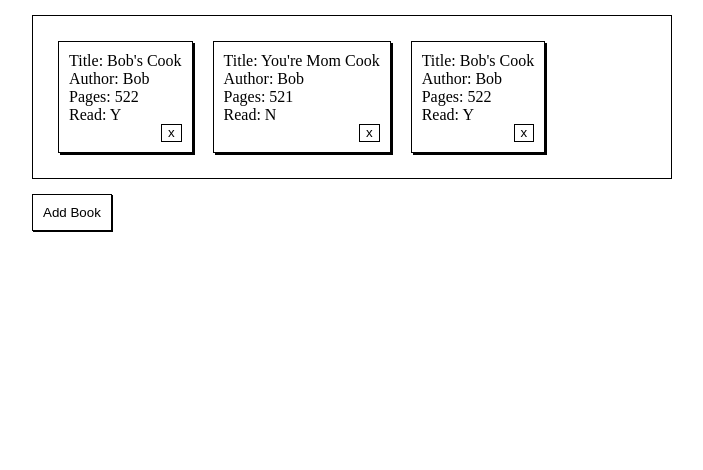
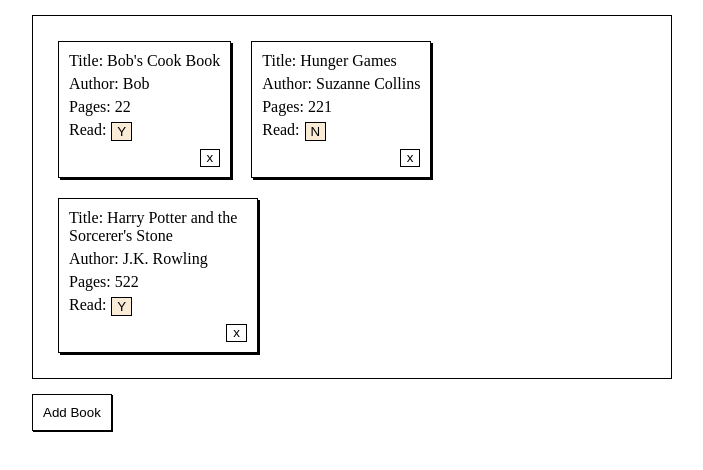
Before and after one commit to RichardGabelman/library, a plain HTML site: page index.html in a window 1280 px wide. Shown: the whole page, without its empty margins (288-991 px from the left). Drawn offline with Linux system fonts and the light colour scheme.

Commit message:
Add ability to toggle read status

```diff
--- a/script.js
+++ b/script.js
@@ -48,15 +48,23 @@ function displayLibrary() {
     pages.textContent = "Pages: " + myLibrary[i].pages;
     card.appendChild(pages);
 
+    const readLine = document.createElement("div");
+    readLine.classList.add('readLine');
     const read = document.createElement("div");
-    let readStatus;
+    read.textContent = "Read: ";
+
+    const readBtn = document.createElement("button");
+    readBtn.classList.add("readBtn");
+    readBtn.setAttribute("data-index", i);
     if (myLibrary[i].read) {
-      readStatus = "Y";
+      readBtn.textContent = "Y";
     } else {
-      readStatus = "N";
+      readBtn.textContent = "N";
     }
-    read.textContent = "Read: " + readStatus;
-    card.appendChild(read);
+    readLine.appendChild(read);
+    readLine.appendChild(readBtn);
+
+    card.appendChild(readLine);
 
     const btn = document.createElement("button");
     btn.classList.add("remove");
@@ -98,10 +106,14 @@ function someListener(event) {
     myLibrary.splice(element.getAttribute("data-index"), 1);
     displayLibrary();
   }
+  if (element.classList.contains("readBtn")) {
+    myLibrary[element.getAttribute("data-index")].toggleRead();
+    displayLibrary();
+  }
 }
 
-addBookToLibrary("Bob's Cook", "Bob", 522, true);
-addBookToLibrary("You're Mom Cook", "Bob", 521, false);
-addBookToLibrary("Bob's Cook", "Bob", 522, true);
+addBookToLibrary("Bob's Cook Book", "Bob", 22, true);
+addBookToLibrary("Hunger Games", "Suzanne Collins", 221, false);
+addBookToLibrary("Harry Potter and the Sorcerer's Stone", "J.K. Rowling", 522, true);
 
 displayLibrary();
--- a/styles.css
+++ b/styles.css
@@ -15,21 +15,44 @@
 }
 
 .card {
+  display: flex;
+  justify-content: space-between;
+  flex-direction: column;
   border: 1px solid black;
   padding: 10px;
   background-color: white;
+  max-width: 200px;
   width: max-content;
   box-shadow: 2px 2px black;
 }
 
-.card button {
+.card div {
+  margin-bottom: 5px;
+}
+
+.readLine {
+  display: flex;
+  align-content: center;
+  align-items: center;
+  gap: 5px;
+}
+
+.readBtn {
+  padding: 1px 5px;
+  box-shadow: none;
+  background-color: antiquewhite;
+  align-self: center;
+  margin-bottom: 3px;
+}
+
+.remove {
   box-shadow: none;
   padding: 8px 6px;
   line-height: 0px;
-  float: right;
+  align-self: flex-end;
 }
 
-.card button:hover {
+.remove:hover {
   background-color: red;
 }
 
```
